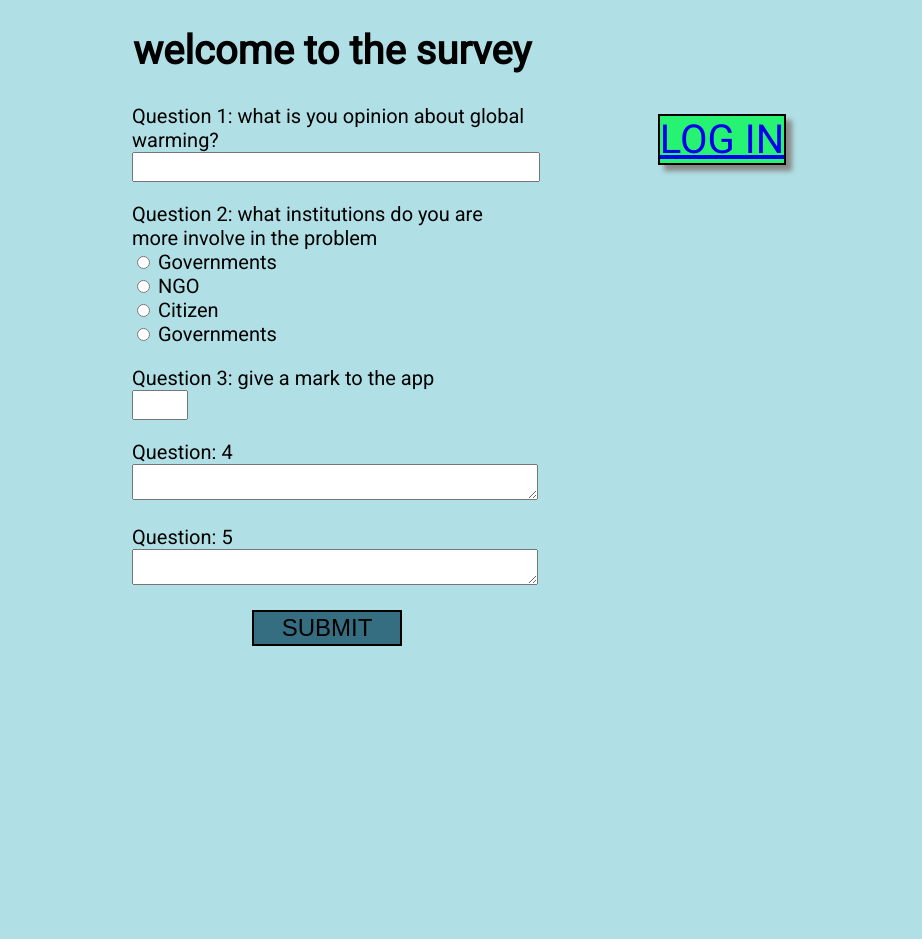
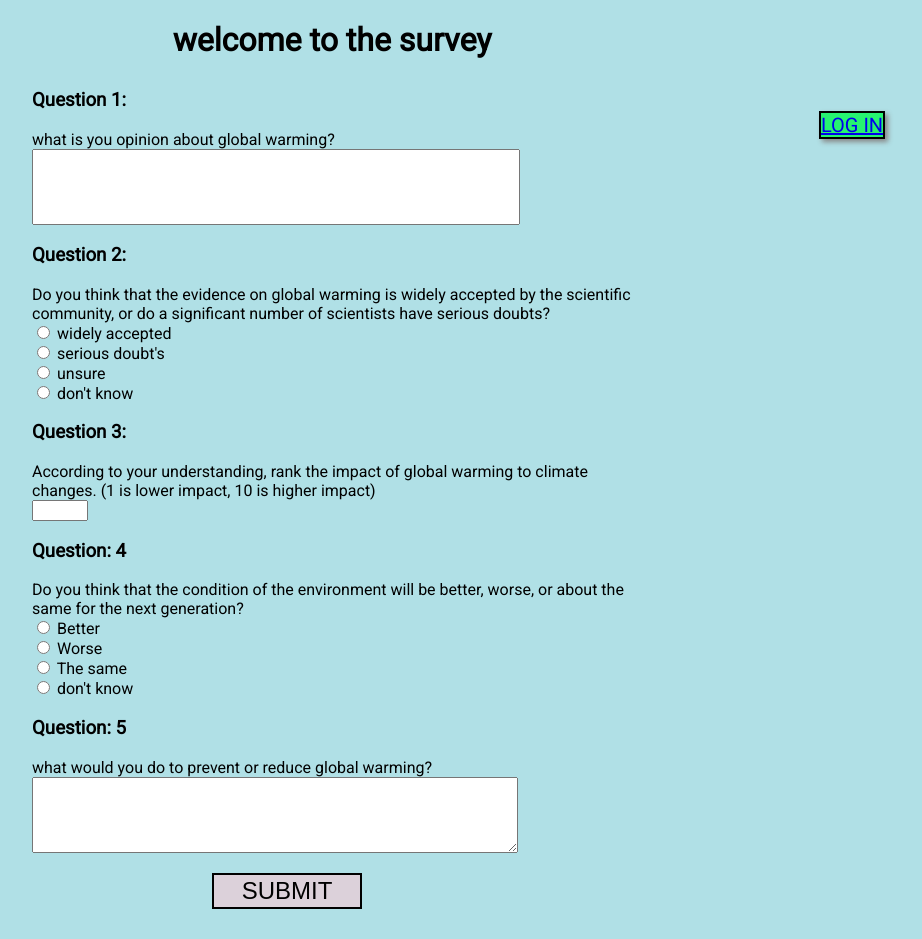
Before and after one commit to yannick-kouakam/phpsurvey, a PHP site: page /Html/SurveyQuestion.html in a window 1280 px wide. Shown: the whole page, without its empty margins (308-1230 px from the left). Before the commit the page ends 646 px from the top, so only its background shows below. Run offline with PHP 8.4, Linux system fonts and the light colour scheme.

Commit message:
last modifications

```diff
--- a/Html/SurveyQuestion.html
+++ b/Html/SurveyQuestion.html
@@ -6,35 +6,35 @@
 <style media="screen">
   body {
     font-family: 'Roboto', sans-serif;
-    font-size: 20px;
+    font-size: 16px;
   }
   #login {
     position: absolute;
-    right: 150px;
+    right: 70px;
     top: 110px;
-    width: 200px;
+    width: 100px;
     text-align: center;
   }
   #login a {
     text-transform: uppercase;
-    font-size: 40px;
-    line-height: 60px;
-    min-height: 60px;
+    font-size: 20px;
+    line-height: 30px;
+    min-height: 30px;
     border: 2px solid black;
-    box-shadow: 6px 6px 5px #888888;
+    box-shadow: 3px 3px 5px #888888;
     width: 100%;
     min-height: 100%;
     background-color: #26f371;
   }
   #post {
-    width: 400px;
+    width: 600px;
     min-height: 500px;
     margin: 30px auto;
     text-align: left;
   }
-  input[type="text"], input[type="number"], textarea {
-    width: 100%;
-    min-height: 24px;
+  input[type="text"], textarea {
+    width: 80%;
+    min-height: 70px;
     resize: vertical;
   }
   input[type="number"] {
@@ -45,7 +45,7 @@
     line-height: 30px;
     min-height: 30px;
     font-size: 24px;
-    background-color: #346e80;
+    background-color: #dcd1da;
     border: 2px solid black;
     text-transform: uppercase;
     position:relative;
@@ -62,29 +62,35 @@
 <form id="post" method="post" action="../PhpFiles/SurveyCheck.php">
 
     <p>
-        Question 1: what is you opinion about global warming?</br>
-        <input type="text" name="question1" value="" size="50" height="50" required>
+    <h3> Question 1: </h3> what is you opinion about global warming?</br>
+        <input type="text" name="question1" value="" size="50" height="200" required>
     </p>
 
     <p>
-        Question 2: what institutions do you are more involve in the problem</br>
-        <input type="radio" required name="question2" value="Government"> Governments </br>
-        <input type="radio" required name="question2" value="NGO"> NGO </br>
-        <input type="radio" required name="question2" value="Citizen"> Citizen </br>
-        <input type="radio" required name="question2" value="other"> Governments </br>
+        <h3>Question 2:</h3>
+         Do you think that the evidence on global warming is widely
+        accepted by the scientific community, or do a significant number of scientists have serious doubts?</br>
+        <input type="radio" required name="question2" value="widely accepted"> widely accepted </br>
+        <input type="radio" required name="question2" value="serious doubt's"> serious doubt's </br>
+        <input type="radio" required name="question2" value="unsure"> unsure </br>
+        <input type="radio" required name="question2" value="don't know"> don't know </br>
     </p>
 
     <p>
-        Question 3: give a mark to the app</br>
+    <h3>Question 3:</h3> According to your understanding, rank the impact of global warming to climate changes. (1 is lower impact, 10 is higher impact)</br>
         <input type="number" name="question3" min="1" max="10" step="1" pattern="\d+" required>
     </p>
 
     <p>
-        Question: 4 </br>
-        <textarea name="question4" required  maxlength="1000"></textarea>
+    <h3> Question: 4</h3>  Do you think that the condition of the environment will be better, worse, or about the same for the next generation?
+         </br>
+        <input type="radio" required name="question4" value="Better"> Better </br>
+        <input type="radio" required name="question4" value="Worse"> Worse </br>
+        <input type="radio" required name="question4" value="The same"> The same </br>
+        <input type="radio" required name="question4" value="don't know"> don't know </br>
     </p>
     <p>
-        Question: 5 </br>
+       <h3>Question: 5</h3>  what would you do to prevent or reduce global warming? </br>
         <textarea name="question5" required  maxlength="1000"></textarea>
     </p>
 
```
Also changed, not shown: Html/Retake.html (deleted, +0 -11 lines), PhpFiles/Login.php (+12 -4 lines), PhpFiles/SurveyCheck.php (+5 -2 lines).
